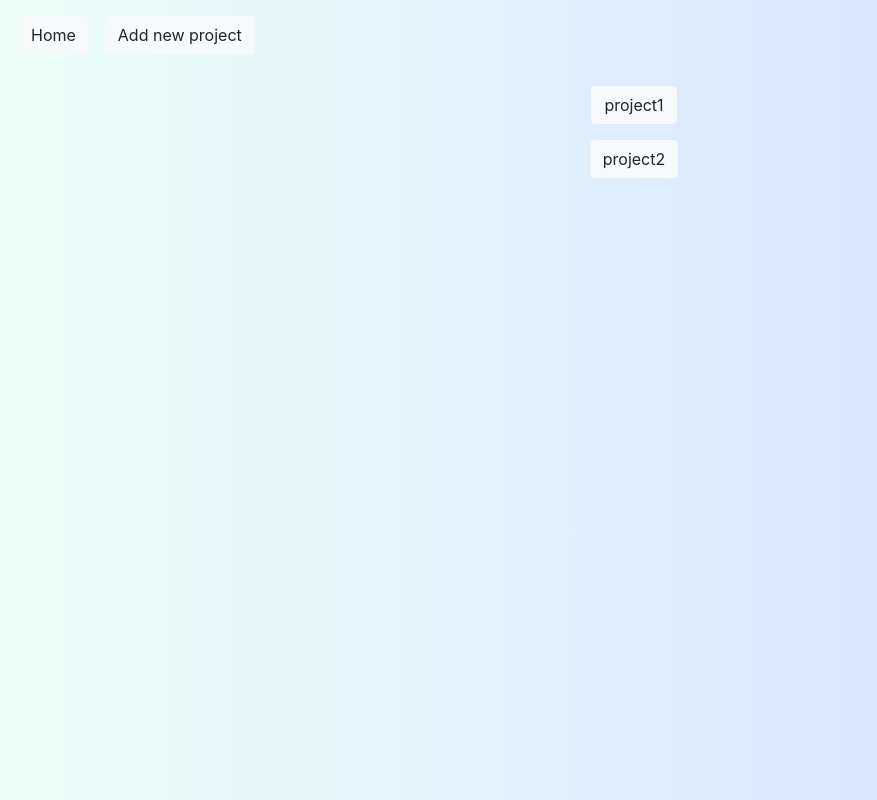
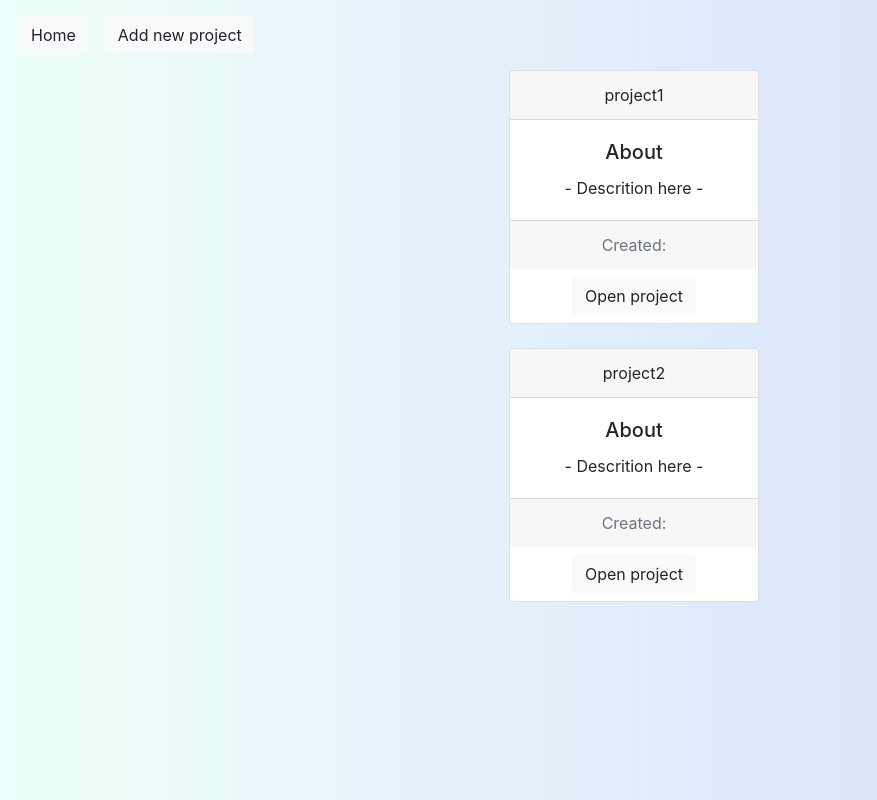
Before and after one commit to LolaEnBeta/ProjectApp, a React (Create React App) app in the folder project-app/: page / in a window 1280 px wide. Shown: the whole page, without its empty margins (6-883 px from the left). Built offline with nearby package versions, Linux system fonts and the light colour scheme.

Commit message:
Modify to a card view the Project component

```diff
--- a/project-app/src/components/Project.js
+++ b/project-app/src/components/Project.js
@@ -11,12 +11,29 @@ class Project extends React.Component {
 
     render() {
         return(
-            <div className="mt-2">
-                <Link
-                    className="btn btn-light mt-2"
-                    to={"/project?name=" + this.state.name}>
-                    {this.state.name}
-                </Link>
+            <div className="card text-center mx-auto mb-4" style={{width: 250}}>
+                <div>
+                    <div class="card-header">
+                        {this.state.name}
+                    </div>
+
+                    <div class="card-body">
+                        <h5 class="card-title">About</h5>
+                        <p class="card-text">- Descrition here -</p>
+                    </div>
+
+                    <div class="card-footer text-muted">
+                        Created:
+                    </div>
+                </div>
+
+                <div>
+                    <Link
+                        className="btn btn-light m-2"
+                        to={"/project?name=" + this.state.name}>
+                        Open project
+                    </Link>
+                </div>
             </div>
         );
     }
```
